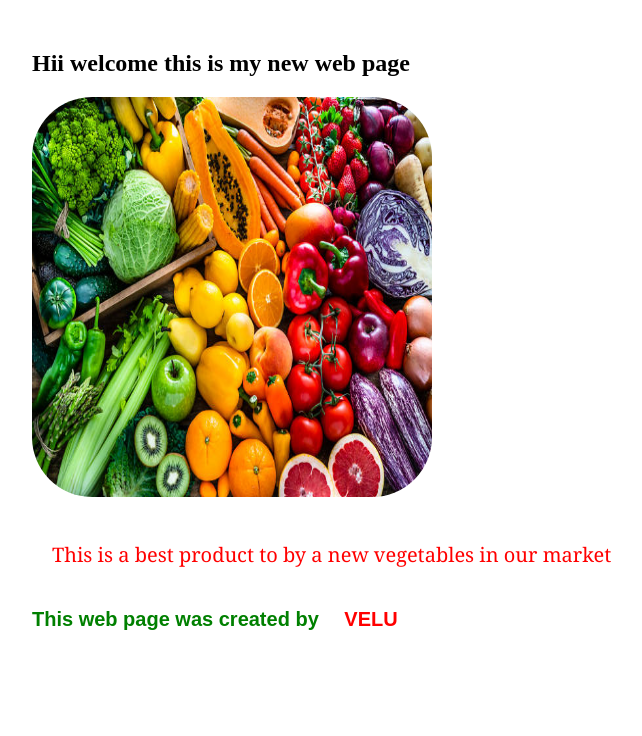
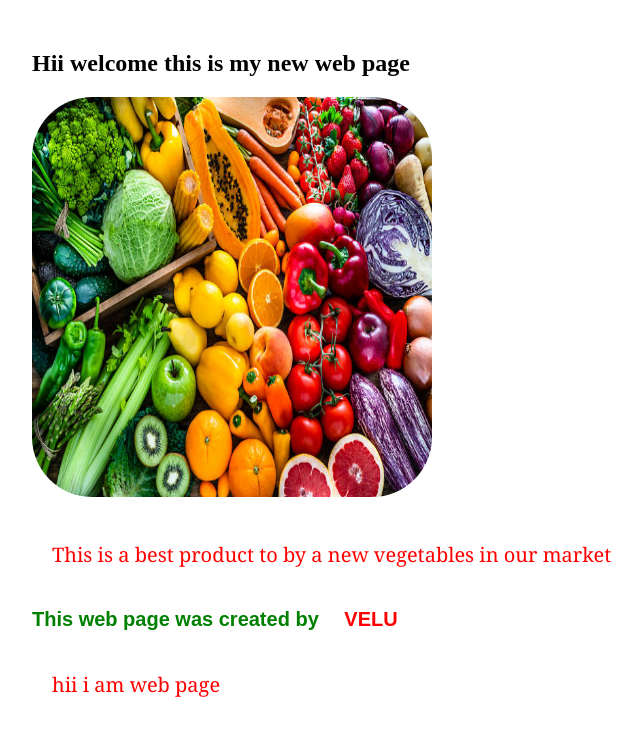
Before and after one commit to velukuppam/GRK-Project-7, a plain HTML site: page Index.html in a window 1280 px wide. Shown: the whole page, without its empty margins (176-818 px from the left). Drawn offline with Linux system fonts and the light colour scheme.

Commit message:
added paragraph

```diff
--- a/Index.html
+++ b/Index.html
@@ -49,6 +49,7 @@
         <img src="image/org1.jpg" alt="vegetables">
         <p>This is a best product to by a new vegetables in our market</p>
         <h1>This web page was created by <span>VELU</span></h1>
+        <p>hii i am web page</p>
     </div>
 </body>
 </html>
```
